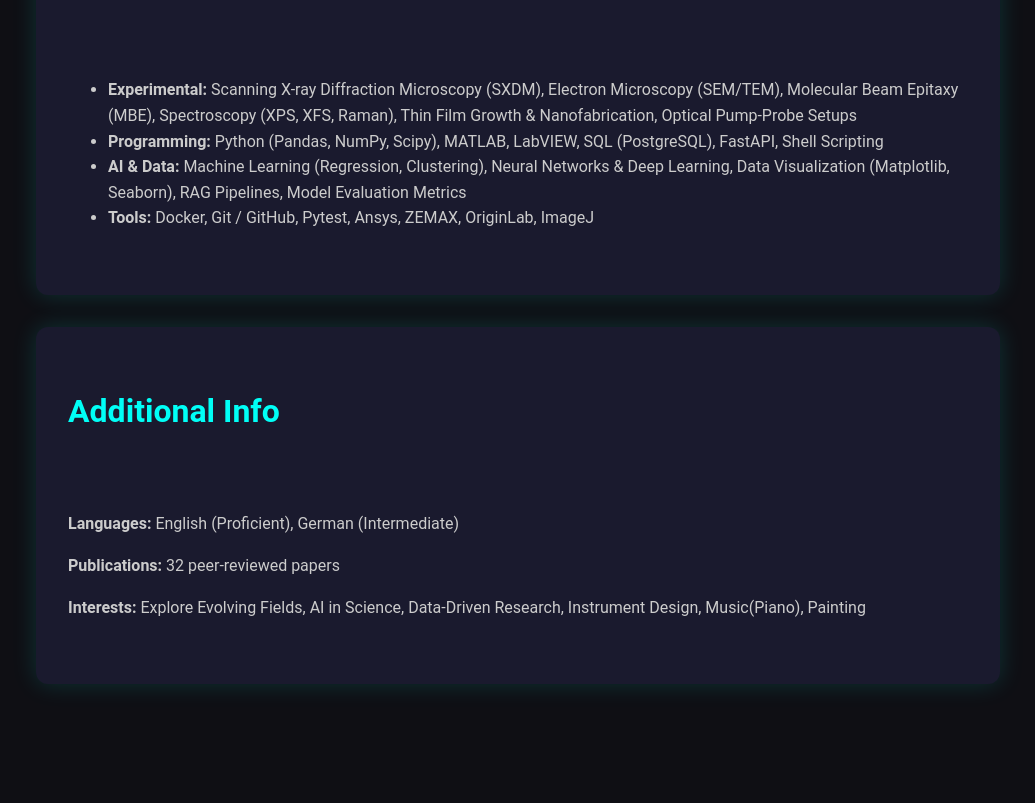
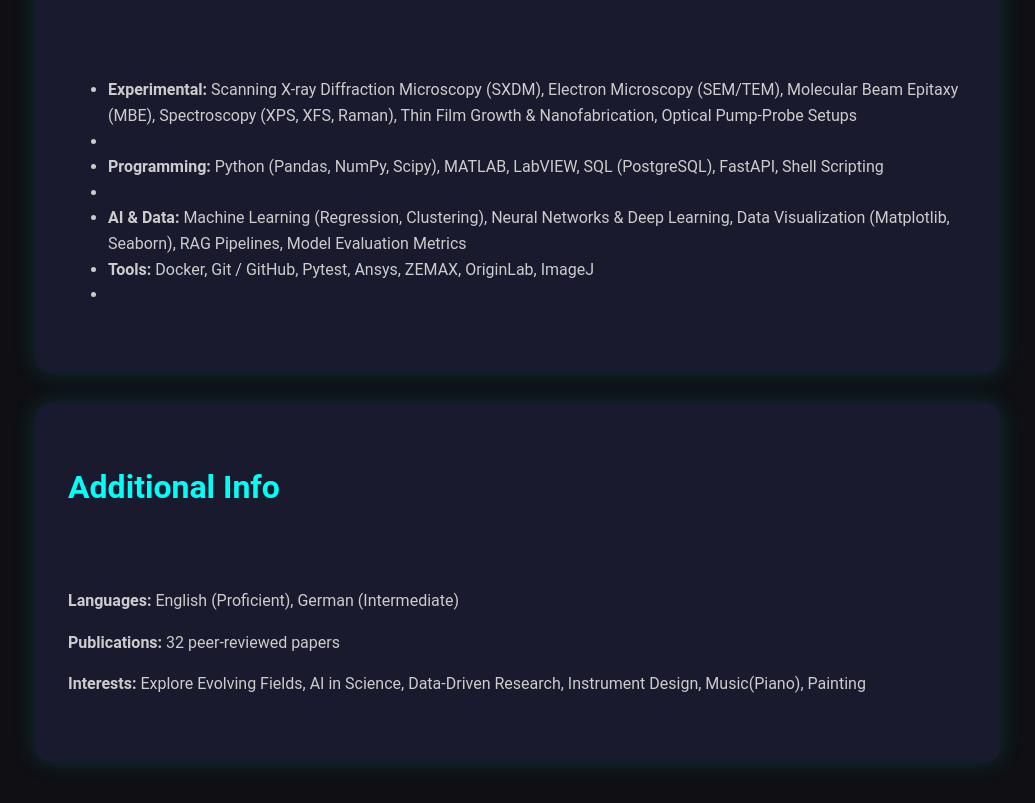
Before and after one commit to abhisakh/Advance_Portfolio, a React (Vite) app in the folder portfolio/: page /about in a window 1280 px wide. Shown: the part 3160-3963 px from the top of the page, without its empty margins (172-1207 px from the left). Built offline with nearby package versions, Linux system fonts and the light colour scheme.

Commit message:
Inside About.jsx file under <CardSection title=Skills

```diff
--- a/portfolio/src/pages/About.jsx
+++ b/portfolio/src/pages/About.jsx
@@ -49,15 +49,18 @@ const About = () => {
             <li>
               <strong>Experimental:</strong> {profile.skills.experimental.join(", ")}
             </li>
+            <li></li>
             <li>
               <strong>Programming:</strong> {profile.skills.programming.join(", ")}
             </li>
+            <li></li>
             <li>
               <strong>AI & Data:</strong> {profile.skills.ai.join(", ")}
             </li>
             <li>
               <strong>Tools:</strong> {profile.skills.tools.join(", ")}
             </li>
+            <li></li>
           </ul>
         </CardSection>
 
```
